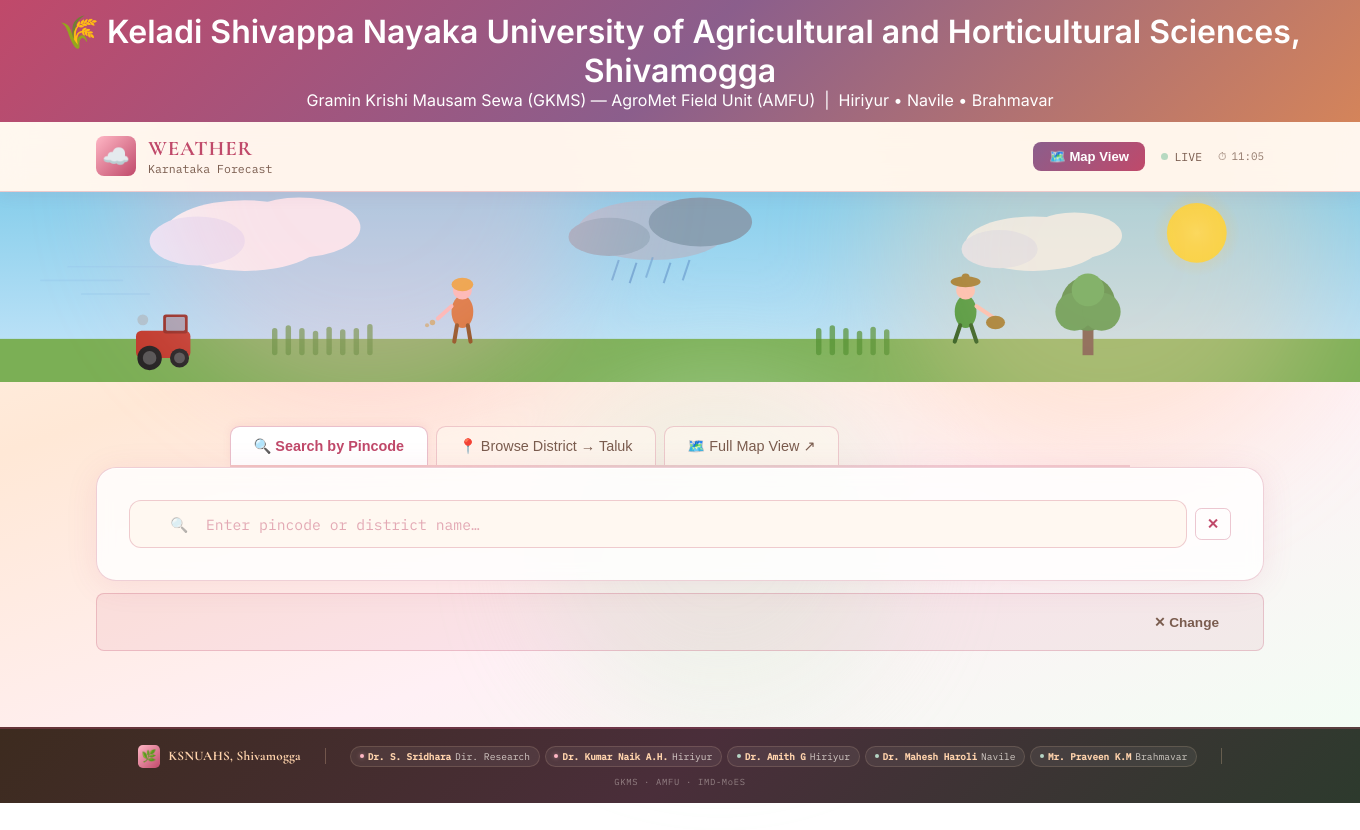
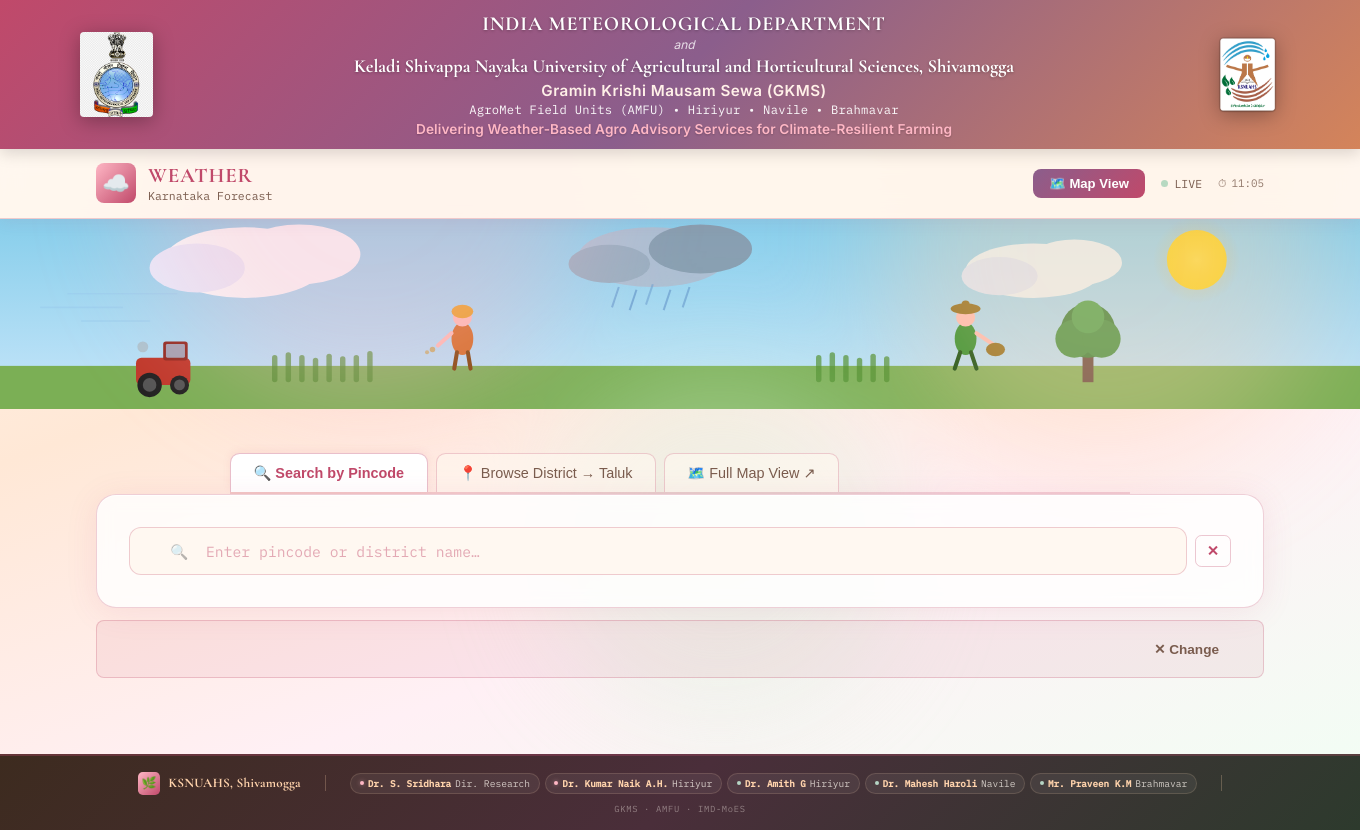
Before and after one commit to Amith1994/GKMS_Karnataka, an Electron app: page 1st_updated.html in a window 1360 px wide. Before the commit the page ends 803 px from the top, so only its background shows below. Drawn offline with nearby package versions, Linux system fonts and the light colour scheme.

Commit message:
Update weather app banner with IMD and KSNUAHS logos and text

```diff
--- a/1st_updated.html
+++ b/1st_updated.html
@@ -78,24 +78,97 @@
         .uni-banner {
             background: linear-gradient(135deg, #C0496A 0%, #8B5E8C 50%, #D4845A 100%);
             color: #fff;
-            text-align: center;
             padding: 0.75rem 1rem;
             position: relative; z-index: 30;
-        }
-        .uni-banner-name {
+            box-shadow: 0 4px 15px rgba(0,0,0,0.15);
+        }
+        .uni-banner-container {
+            max-width: 1200px;
+            margin: 0 auto;
+            display: flex;
+            align-items: center;
+            justify-content: space-between;
+            gap: 1.5rem;
+        }
+        .uni-banner-logo {
+            height: clamp(55px, 8vw, 85px);
+            width: auto;
+            object-fit: contain;
+            filter: drop-shadow(0 4px 10px rgba(0,0,0,0.3));
+            border-radius: 4px;
+        }
+        .uni-banner-text {
+            flex: 1;
+            text-align: center;
+        }
+        .uni-banner-title {
             font-family: 'Cormorant Garamond', serif;
-            font-size: clamp(0.85rem, 2vw, 1.1rem);
+            font-size: clamp(0.95rem, 1.8vw, 1.25rem);
             font-weight: 700;
+            letter-spacing: 0.04em;
+            text-transform: uppercase;
+            text-shadow: 0 1px 3px rgba(0,0,0,0.3);
+            margin: 0;
+            line-height: 1.2;
+        }
+        .uni-banner-sub1 {
+            font-size: clamp(0.85rem, 1.6vw, 1.15rem);
+            font-weight: 700;
+            font-family: 'Cormorant Garamond', serif;
+            margin: 0.15rem 0;
+            text-shadow: 0 1px 3px rgba(0,0,0,0.3);
+            line-height: 1.35;
+        }
+        .uni-banner-sub2 {
+            font-family: 'Inter', sans-serif;
+            font-weight: 600;
+            font-size: clamp(0.78rem, 1.4vw, 0.95rem);
+            color: #FFF0E8; /* soft gold/cream */
+            margin: 0.1rem 0;
+            letter-spacing: 0.03em;
+        }
+        .uni-banner-sub3 {
+            font-family: 'IBM Plex Mono', monospace;
+            font-size: clamp(0.65rem, 1.2vw, 0.76rem);
+            opacity: 0.95;
+            margin: 0.1rem 0;
             letter-spacing: 0.02em;
-            line-height: 1.35;
-            text-shadow: 0 1px 4px rgba(0,0,0,0.3);
-        }
-        .uni-banner-sub {
-            font-size: clamp(0.7rem, 1.5vw, 0.82rem);
-            font-weight: 400;
-            opacity: 0.92;
-            margin-top: 0.15rem;
-            line-height: 1.4;
+        }
+        .uni-banner-tagline {
+            font-family: 'Inter', sans-serif;
+            font-size: clamp(0.7rem, 1.3vw, 0.85rem);
+            font-weight: 600;
+            color: #FFB7C5; /* soft highlight pink */
+            margin: 0.25rem 0 0;
+            letter-spacing: 0.01em;
+            text-shadow: 0 1px 2px rgba(0,0,0,0.2);
+        }
+        @media (max-width: 768px) {
+            .uni-banner-container {
+                display: grid;
+                grid-template-areas:
+                    "logo-l logo-r"
+                    "text text";
+                grid-template-columns: 1fr 1fr;
+                gap: 1rem;
+                justify-items: center;
+            }
+            .uni-banner-logo.logo-left {
+                grid-area: logo-l;
+                justify-self: end;
+                margin-right: 1rem;
+            }
+            .uni-banner-logo.logo-right {
+                grid-area: logo-r;
+                justify-self: start;
+                margin-left: 1rem;
+            }
+            .uni-banner-text {
+                grid-area: text;
+            }
+            .uni-banner-logo {
+                height: 60px;
+            }
         }
 
         /* ── Header ── */
@@ -736,8 +809,18 @@
 
     <!-- UNIVERSITY BANNER -->
     <div class="uni-banner">
-        <h1>🌾 Keladi Shivappa Nayaka University of Agricultural and Horticultural Sciences, Shivamogga</h1>
-        <p>Gramin Krishi Mausam Sewa (GKMS) &mdash; AgroMet Field Unit (AMFU) &nbsp;|&nbsp; Hiriyur &bull; Navile &bull; Brahmavar</p>
+        <div class="uni-banner-container">
+            <img class="uni-banner-logo logo-left" src="assets/logo_imd.png" alt="India Meteorological Department Logo">
+            <div class="uni-banner-text">
+                <div class="uni-banner-title">India Meteorological Department</div>
+                <div style="font-size:0.75rem; font-style:italic; opacity:0.8; margin:0.05rem 0;">and</div>
+                <div class="uni-banner-sub1">Keladi Shivappa Nayaka University of Agricultural and Horticultural Sciences, Shivamogga</div>
+                <div class="uni-banner-sub2">Gramin Krishi Mausam Sewa (GKMS)</div>
+                <div class="uni-banner-sub3">AgroMet Field Units (AMFU) &bull; Hiriyur &bull; Navile &bull; Brahmavar</div>
+                <div class="uni-banner-tagline">Delivering Weather-Based Agro Advisory Services for Climate-Resilient Farming</div>
+            </div>
+            <img class="uni-banner-logo logo-right" src="assets/logo_ksnuahs.png" alt="KSNUAHS Logo">
+        </div>
     </div>
     <div class="bg-animation">
         <div class="blob blob-1"></div>
```
Also changed, not shown: assets/logo_imd.png (added), assets/logo_ksnuahs.png (added).
